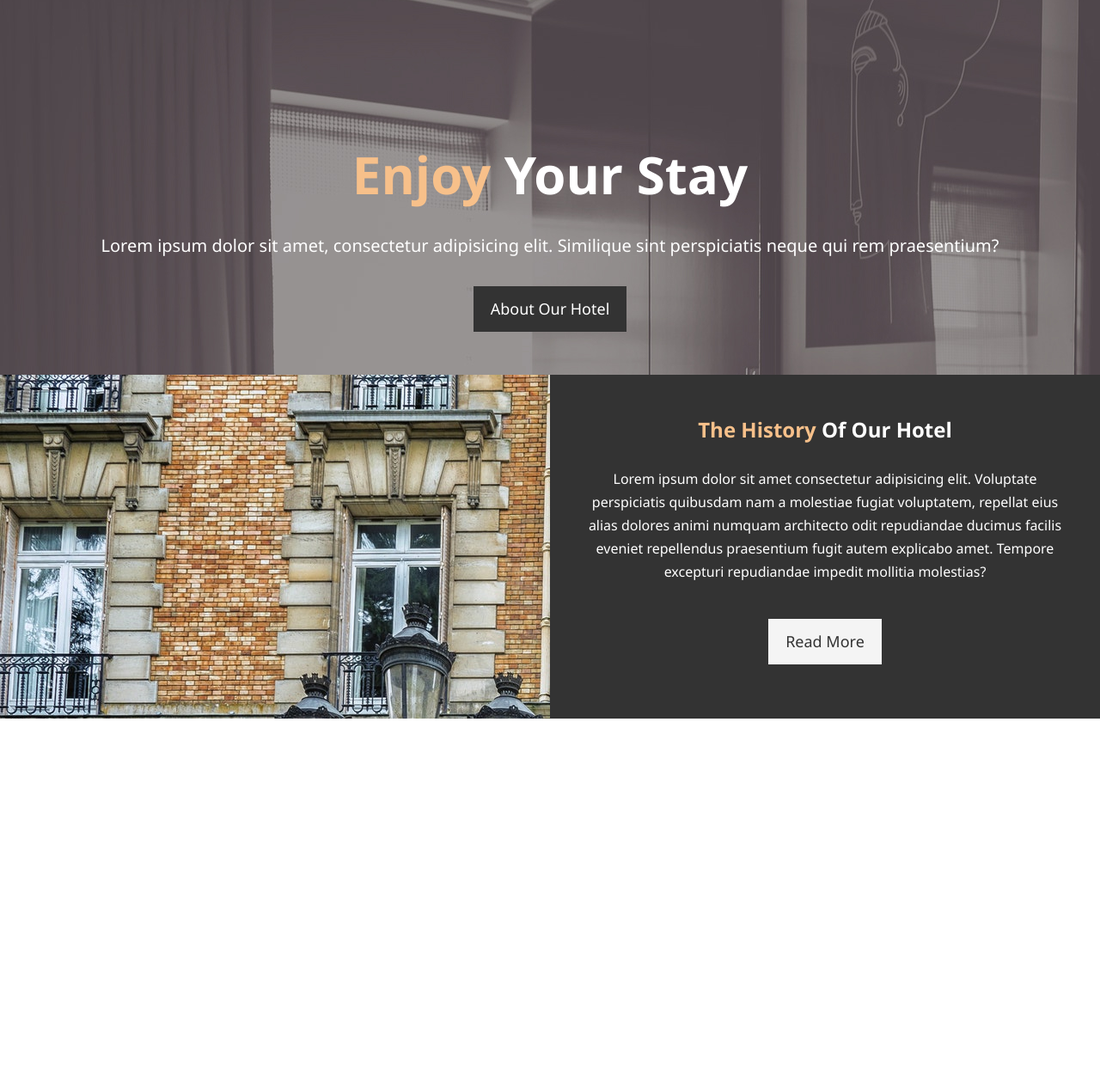
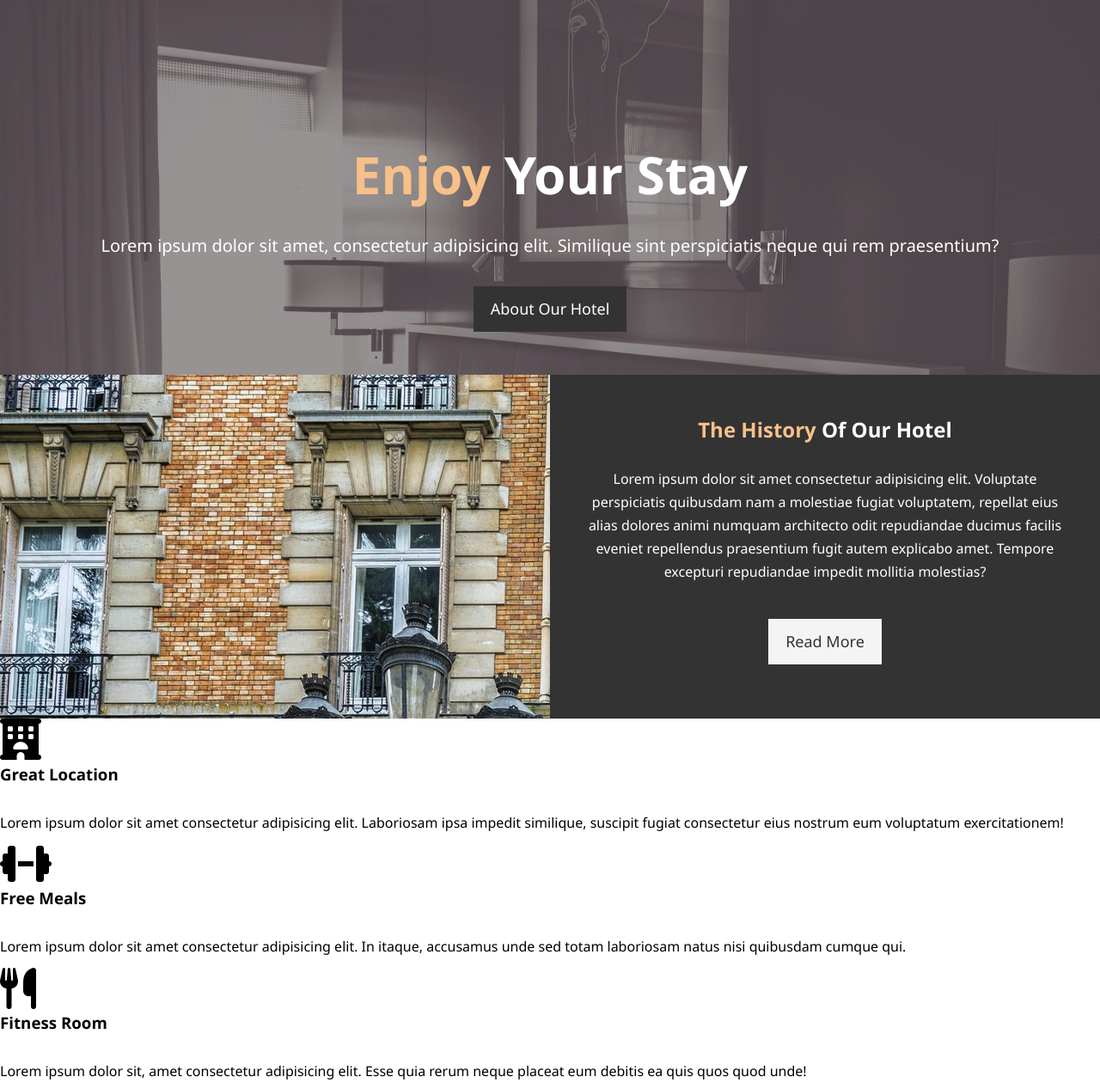
Before and after one commit to CodeMaestroJuan/hotel-website, a plain HTML site: page index.html in a window 1280 px wide. Shown: the part 70-1330 px from the top of the page at 86% size. Before the commit the page ends 906 px from the top, so only its background shows below. Drawn offline with Linux system fonts and the light colour scheme.

Commit message:
add html feature boxes

```diff
--- a/css/style.css
+++ b/css/style.css
@@ -107,8 +107,8 @@ p {
 }
 
 #showcase {
-    background: url('/img/showcase.jpg'); no-repeat center center/cover;
-    height: 600px;
+    background: url('/img/showcase.jpg') no-repeat center center/cover;
+    height: 300px;
 }
 
 #showcase .showcase-content {
--- a/index.html
+++ b/index.html
@@ -5,6 +5,7 @@
 <meta name="viewport" content="width=device-width, initial-scale=1.0">
 <meta name="description" content="A tavern-style setting with different sections dedicated to various authors and time periods">
 <meta name="keywords" content="Hospitality,Literary Theme,Time Travel Experience,Unique Stay,Immersive Atmosphere,Themed Rooms">
+<script src="https://kit.fontawesome.com/22df93be0c.js" crossorigin="anonymous"></script>
 <link rel="stylesheet" href="css/style.css">
 <title>Hotel TT | Welcome</title>
 </head>
@@ -41,5 +42,21 @@
             <a href="about.html" class="btn btn-light">Read More</a>
         </div>
     </section>
+    <section id="features">
+        <div class="box">
+            <i class="fa-solid fa-hotel  fa-3x"></i>
+            <h3>Great Location</h3>
+            <p>Lorem ipsum dolor sit amet consectetur adipisicing elit. Laboriosam ipsa impedit similique, suscipit fugiat consectetur eius nostrum eum voluptatum exercitationem!</p>
+        </div>
+        <div class="box">
+        <i class="fa-solid fa-dumbbell fa-3x"></i>
+        <h3>Free Meals</h3>
+        <p>Lorem ipsum dolor sit amet consectetur adipisicing elit. In itaque, accusamus unde sed totam laboriosam natus nisi quibusdam cumque qui.</p>
+        </div>
+        <div class="box">
+        <i class="fa-solid fa-utensils fa-3x"></i>
+        <h3>Fitness Room</h3>
+        <p>Lorem ipsum dolor sit, amet consectetur adipisicing elit. Esse quia rerum neque placeat eum debitis ea quis quos quod unde!</p></div>
+    </section>
 </body>
 </html>
```
